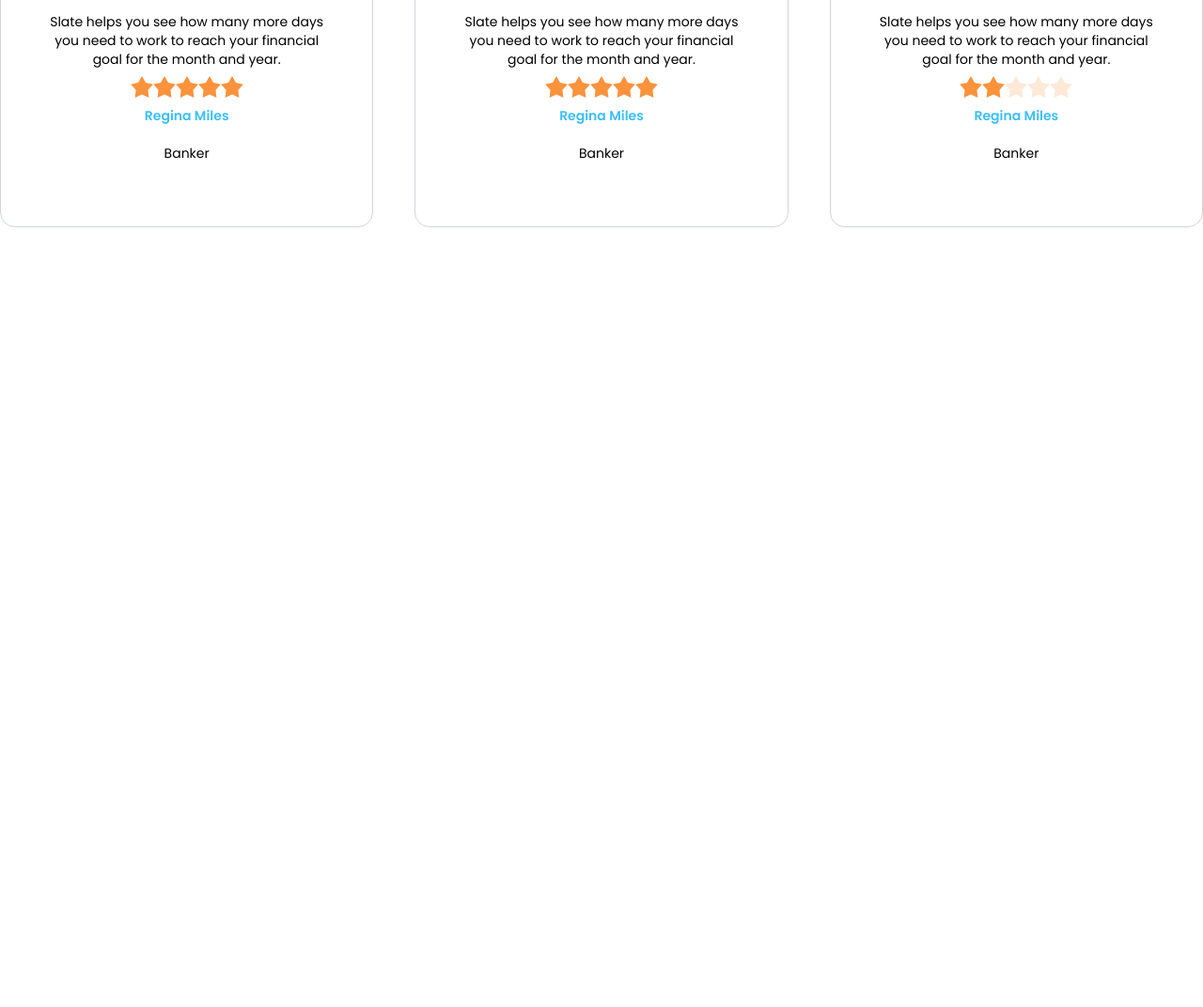
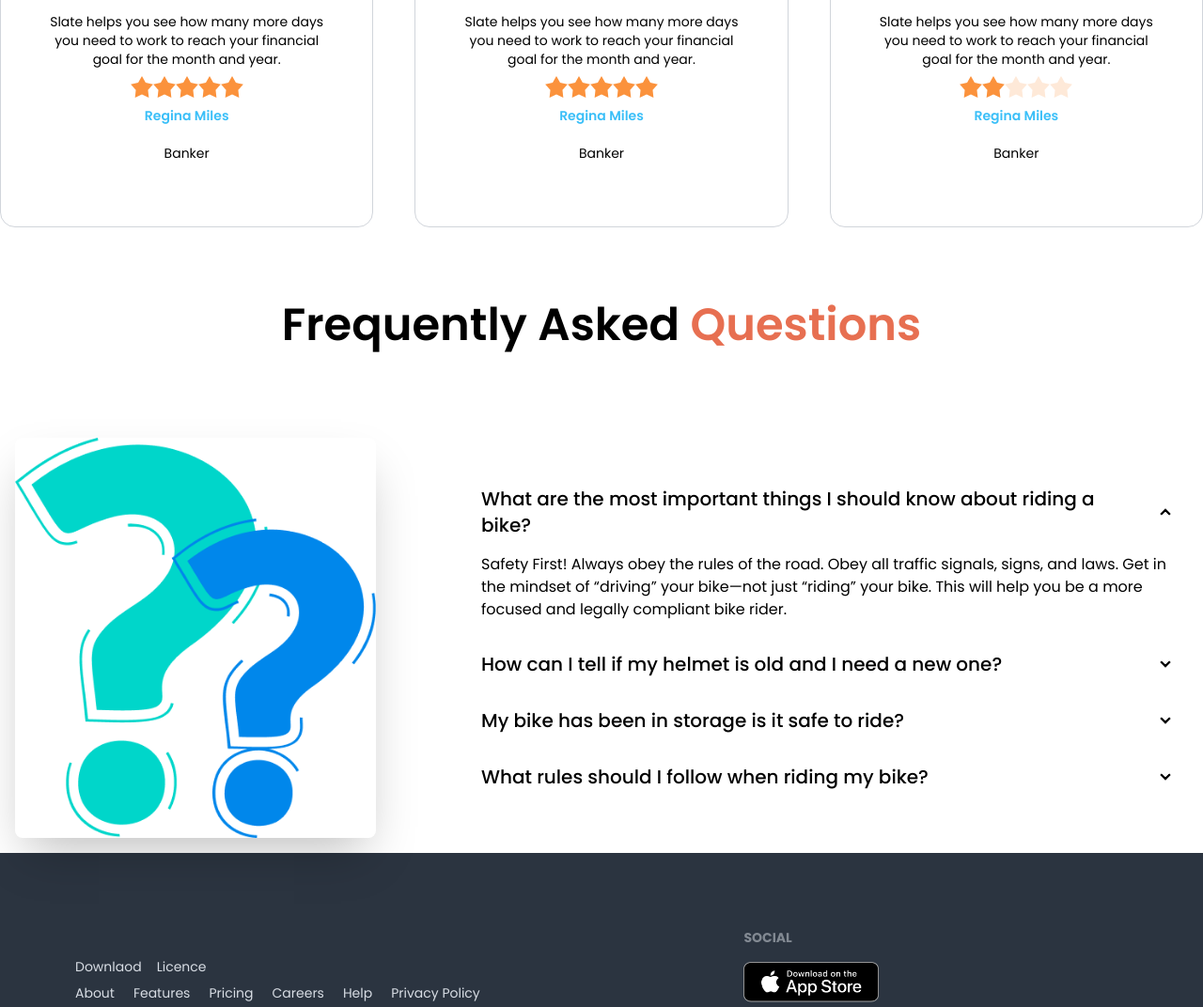
Before and after one commit to sakibhossain22/biker-zone, a plain HTML site: page index.html in a window 1280 px wide. Shown: the part 1706-2778 px from the top of the page at 94% size. Before the commit the page ends 1948 px from the top, so only its background shows below. Drawn offline with nearby package versions, Linux system fonts and the light colour scheme.

Commit message:
All Section added

```diff
--- a/index.html
+++ b/index.html
@@ -248,7 +248,95 @@
         </div>
       </div>
     </section>
+    <section>
+
+      <h1 class="text-5xl font-semibold text-center my-20">Frequently Asked <span
+          class="text-bike-primary">Questions</span></h1>
+      <div class="hero">
+        <div class="hero-content flex-col lg:flex-row lg:gap-24">
+          <img src="./images/others/faq.png" class="lg:max-w-sm w-1/2 rounded-lg shadow-2xl" />
+          <!-- accordian -->
+          <div>
+            <div class="collapse collapse-arrow">
+              <input type="radio" name="my-accordion-2" checked="checked" />
+              <div class="collapse-title text-xl font-medium">
+                <Translate text="Click to open this one and close others" />
+                What are the most important things I should
+                know about riding a bike?
+              </div>
+              <div class="collapse-content">
+                <p>Safety First! Always obey the rules of the road. Obey all traffic signals, signs, and laws. Get in
+                  the mindset of “driving” your bike—not just “riding” your bike. This will help you be a more focused
+                  and legally compliant bike rider. </p>
+              </div>
+            </div>
+            <div class="collapse collapse-arrow">
+              <input type="radio" name="my-accordion-2" />
+              <div class="collapse-title text-xl font-medium">
+                <Translate text="Click to open this one and close others" />
+                How can I tell if my helmet is old and I need a
+                new one?
+              </div>
+              <div class="collapse-content">
+                <p>Safety First! Always obey the rules of the road. Obey all traffic signals, signs, and laws. Get in
+                  the mindset of “driving” your bike—not just “riding” your bike. This will help you be a more focused
+                  and legally compliant bike rider. </p>
+              </div>
+            </div>
+            <div class="collapse collapse-arrow">
+              <input type="radio" name="my-accordion-2" />
+              <div class="collapse-title text-xl font-medium">
+                <Translate text="Click to open this one and close others" />
+                My bike has been in storage is it safe to ride?
+              </div>
+              <div class="collapse-content">
+                <p>Safety First! Always obey the rules of the road. Obey all traffic signals, signs, and laws. Get in
+                  the mindset of “driving” your bike—not just “riding” your bike. This will help you be a more focused
+                  and legally compliant bike rider. </p>
+              </div>
+            </div>
+            <div class="collapse collapse-arrow">
+              <input type="radio" name="my-accordion-2" />
+              <div class="collapse-title text-xl font-medium">
+                <Translate text="Click to open this one and close others" />
+                What rules should I follow when riding my bike?
+              </div>
+              <div class="collapse-content">
+                <p>Safety First! Always obey the rules of the road. Obey all traffic signals, signs, and laws. Get in
+                  the mindset of “driving” your bike—not just “riding” your bike. This will help you be a more focused
+                  and legally compliant bike rider. </p>
+              </div>
+            </div>
+          </div>
+          <!-- accordian -->
+        </div>
+      </div>
+
+    </section>
   </main>
+  <footer class="footer p-20 bg-neutral text-neutral-content items-center">
+    <div>
+      <div class="gap-4 flex">
+        <span>Downlaod</span>
+        <span>Licence</span>
+      </div>
+      <div class="flex gap-5">
+        <span>About</span>
+        <span>Features</span>
+        <span>Pricing</span>
+        <span>Careers</span>
+        <span>Help</span>
+        <span>Privacy Policy</span>
+      </div>
+      <h6>© 2020 bike. All rights reserved</h6>
+    </div>
+    <div>
+      <span class="footer-title">Social</span>
+      <div class="grid grid-cols-1 gap-4">
+        <a><img class="w-36" src="images/others/ios.png" alt=""></a>
+        <a><img class="w-36" src="images/others/android.png" alt=""></a>
+      </div>
+    </div>
+  </footer>
 </body>
-
 </html>
```
Lines whose indentation alone changed are shown as unchanged.
